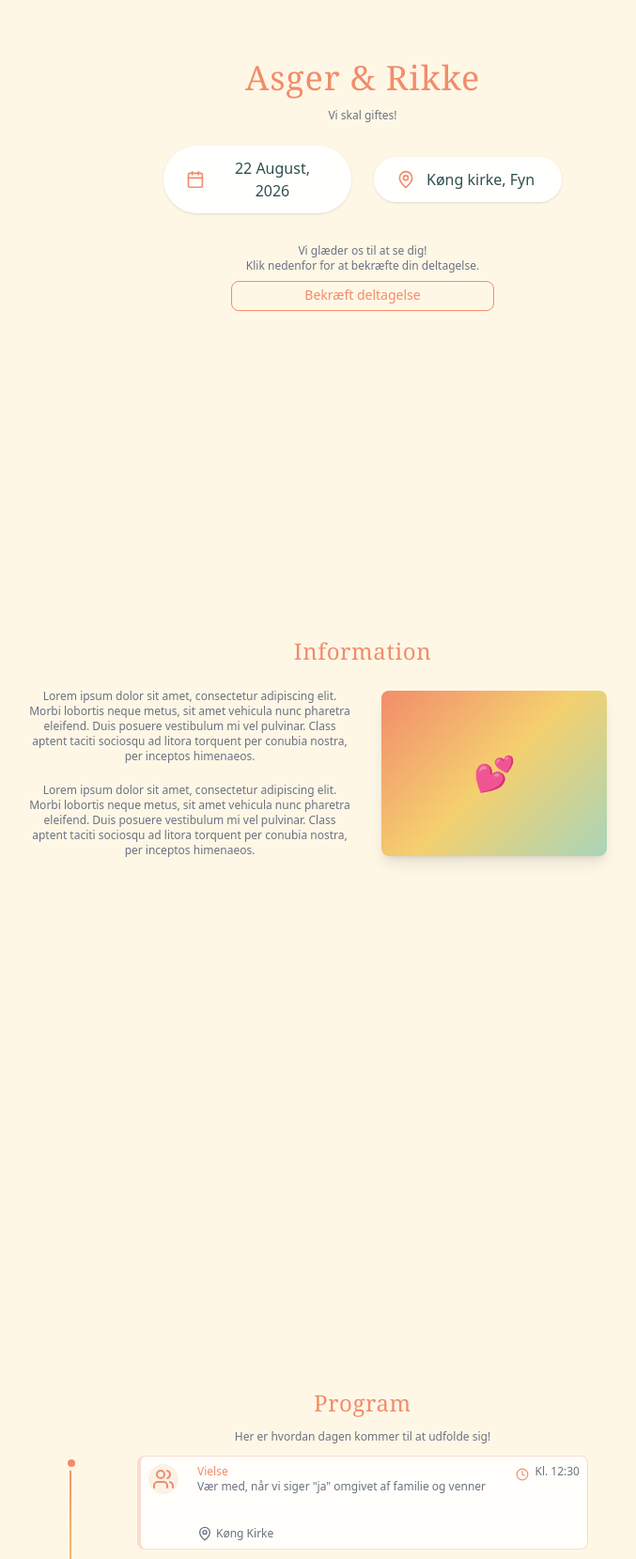
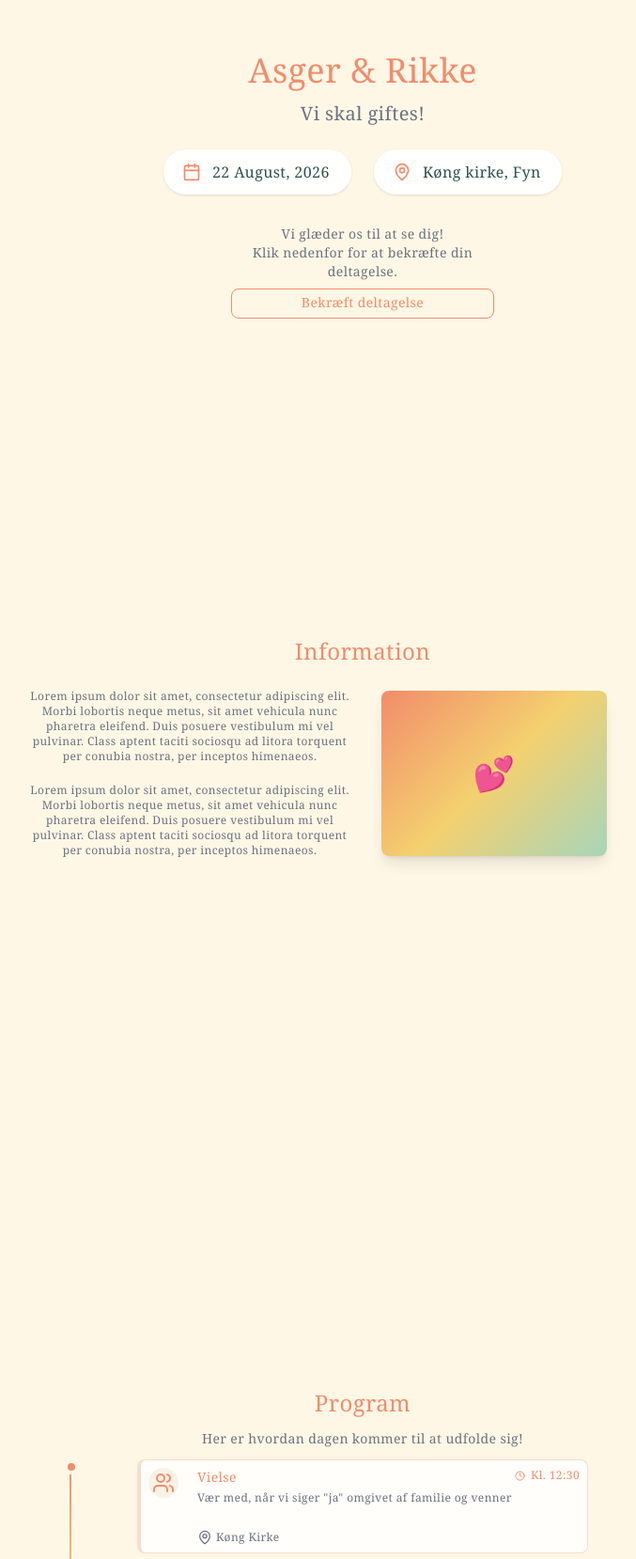
Before and after one commit to KatlaTL/wedding_application, a React (Vite) app: page / in a window 1280 px wide. Shown: the part 203-1862 px from the top of the page at 94% size, without its empty margins (254-931 px from the left). Built offline with nearby package versions, Linux system fonts and the light colour scheme.

Commit message:
added global styles and fixed some minior styling bugs

```diff
--- a/src/components/Button.tsx
+++ b/src/components/Button.tsx
@@ -13,7 +13,7 @@ const Button: React.FC<ButtoneProps> = ({
     ...props
 }) => {
 
-    const baseStyle = "w-full rounded-lg pb-0.5 bg-background border-1 border-[var(--color-primary)] hover:cursor-pointer";
+    const baseStyle = "w-full rounded-lg pb-0.5 bg-background border border-[var(--color-primary)] hover:cursor-pointer";
 
     const variantStyle = variant === "primary"
         ? "text-color-text hover:bg-tertiary/90 hover:border-[var(--color-tertiary)]"
@@ -29,7 +29,7 @@ const Button: React.FC<ButtoneProps> = ({
             sizeStyle = "h-8 text-sm";
             break;
         case "large":
-            sizeStyle = "h-10 text-lg";
+            sizeStyle = "mh-10 text-lg";
             break;
     }
 
--- a/src/components/Section.tsx
+++ b/src/components/Section.tsx
@@ -6,10 +6,10 @@ type SectionType = React.PropsWithChildren<{
 
 const Section: React.FC<SectionType> = ({ title, description, children }) => {
     return (
-        <section className="relative min-h-screen flex flex-col py-20 px-4 overflow-hidden">
+        <section className="relative min-h-screen flex flex-col py-20 overflow-hidden">
             <div className="max-w-4xl mx-auto text-center">
-                <h2 className="text-primary text-2xl font-serif tracking-wide mb-3">{title}</h2>
-                {description && <p className="text-sm text-muted-foreground mb-3">{description}</p>}
+                <h2 className="mb-3">{title}</h2>
+                {description && <p className="!text-sm mb-3">{description}</p>}
 
                 {children}
             </div>
--- a/src/pages/Details.tsx
+++ b/src/pages/Details.tsx
@@ -5,7 +5,7 @@ const Details = () => {
     return (
         <Section title="Information">
             <div className="grid gab-6 grid-cols-2 justify-center items-center">
-                <div className="flex flex-col text-muted-foreground text-sm items-center justify-between p-3 ml-20">
+                <div className="flex flex-col items-center justify-between p-3 ml-20">
                     <p className="pb-5">
                         Lorem ipsum dolor sit amet, consectetur adipiscing elit. Morbi lobortis neque metus, sit amet vehicula nunc pharetra eleifend. Duis posuere vestibulum mi vel pulvinar. Class aptent taciti sociosqu ad litora torquent per conubia nostra, per inceptos himenaeos.
                     </p>
--- a/src/pages/home/Hero.tsx
+++ b/src/pages/home/Hero.tsx
@@ -9,8 +9,8 @@ const Hero = () => {
         <section className="relative min-h-screen flex flex-col items-center justify-center overflow-hidden">
 
             <div className="relative text-center max-w-4xl mx-auto">
-                <h1 className="text-primary text-4xl font-serif tracking-wide">Asger &amp; Rikke</h1>
-                <p className="text-xl text-muted-foreground m-3">Vi skal giftes!</p>
+                <h1>Asger &amp; Rikke</h1>
+                <p className="!text-xl m-3">Vi skal giftes!</p>
 
                 <div className="flex items-center justify-center gap-6 mb-8 mt-6">
                     <InfoTiles text="22 August, 2026" icon={Calendar}/>
@@ -21,7 +21,7 @@ const Hero = () => {
 
             <div className="relative text-center max-w-4xl mx-auto">
                 <div className="w-70 flex-col items-center justify-center">
-                    <p className="text-sm text-muted-foreground mb-2">Vi glæder os til at se dig! <br/> Klik nedenfor for at bekræfte din deltagelse.</p>
+                    <p className="!text-sm  mb-2">Vi glæder os til at se dig! <br/> Klik nedenfor for at bekræfte din deltagelse.</p>
 
                     <Button
                         size="medium"
--- a/src/pages/home/_components/InfoTiles.tsx
+++ b/src/pages/home/_components/InfoTiles.tsx
@@ -8,7 +8,7 @@ type InfoTilesProps = {
 const InfoTiles: React.FC<InfoTilesProps> = ({ text, icon: Icon }) => {
 
     return (
-        <div className="flex items-center gap-3 bg-white/90 backdrop-blur-sm px-6 py-3 rounded-full shadow-sm w-50">
+        <div className="flex items-center gap-3 bg-white/90 backdrop-blur-sm px-5 py-3 rounded-full shadow-sm w-50">
             {Icon && <Icon className="h-5 w-5 text-primary" />}
             <span className="text-base text-color-text">{text}</span>
         </div>
--- a/src/pages/location/Location.tsx
+++ b/src/pages/location/Location.tsx
@@ -18,7 +18,7 @@ const Location = () => {
             <div className="flex gap-2 w-full h-fit border-primary/30 border my-5 text-left p-5 rounded-lg">
                 <Car className="h-4 w-4 text-primary"/>
                 <div>
-                    <h3 className="pb-3">Transport</h3>
+                    <h3 className="pb-2">Transport</h3>
                     <p>Alle steder har rigelig parkering. Hvis du har brug for et lift eller kan tilbyde et til andre gæster, bedes du give os besked i din tilmelding! Vi hjælper gerne med at koordinere samkørsel.</p>
                 </div>
             </div>
--- a/src/pages/location/_components/LocationsTiles.tsx
+++ b/src/pages/location/_components/LocationsTiles.tsx
@@ -4,8 +4,8 @@ import Button from "../../../components/Button"
 
 const LocationTiles = () => {
     return (
-        <div className="w-100 h-65 bg-background-muted rounded-lg border-primary/30 border hover:shadow-lg">
-            <div className="h-[35%] bg-gradient-to-br from-white/20 to-primary/20 flex justify-center items-center">
+        <div className="bg-background-muted rounded-lg border-primary/30 border hover:shadow-lg h-fit">
+            <div className="min-h-20 h-[40%] bg-gradient-to-br from-white/20 to-primary/20 flex justify-center items-center">
                 {/* Placeholder for image */}
                 <MapPin className="text-primary/70 h-8 w-8" />
             </div>
@@ -18,7 +18,7 @@ const LocationTiles = () => {
                         <span>
                             <Clock className="h-[11px] w-[11px] mt-[3px]" />
                         </span>
-                        <p>Kl. 12:30</p>
+                        <p className="!text-primary">Kl. 12:30</p>
                     </div>
                 </div>
                 <p className="pb-3">Køng kirke er der hvor Rikke er konfirmeret og ligger ved siden af Rikkes barndomshjem</p>
@@ -27,7 +27,7 @@ const LocationTiles = () => {
 
                 <Button size="small" className="flex justify-center items-center gap-2">
                     <span>
-                        <MapPin className="text-color-text h-[11px] w-[11px]" />
+                        <MapPin className="text-color-text h-[11px] w-[11px] mt-[1px]" />
                     </span>
                     Se på kortet
                 </Button>
--- a/src/pages/program/_components/ProgramTile.tsx
+++ b/src/pages/program/_components/ProgramTile.tsx
@@ -17,7 +17,7 @@ const ProgramTile: React.FC<ProgramTileProps> = ({
     icon: Icon
 }) => {
     return (
-        <div className="h-25 w-120 bg-background-muted rounded-lg border-primary/30 border-l-4 border-1">
+        <div className="h-25 w-120 bg-background-muted rounded-lg border-primary/30 border-l-4 border-1 hover:shadow-lg">
             <div className="flex flex-row p-2 items-start h-full">
                 <div className="flex rounded-full w-8 h-8 bg-muted justify-center items-center">
                     {Icon && <Icon color="#F28C6B" />}
@@ -25,8 +25,8 @@ const ProgramTile: React.FC<ProgramTileProps> = ({
 
                 <div className="flex flex-col items-start justify-between ml-5 text-muted-foreground flex-1 h-full">
                     <div className="text-left">
-                        <h3 className="text-sm text-color-text">{title}</h3>
-                        <p className="text-xs">{description}</p>
+                        <h3 className="!text-sm pb-1">{title}</h3>
+                        <p>{description}</p>
                     </div>
 
 
@@ -40,9 +40,9 @@ const ProgramTile: React.FC<ProgramTileProps> = ({
 
                 <div className="flex items-start gap-1.5 text-sm text-primary ml-auto">
                     <span>
-                        <Clock className="h-3.5 w-3.5 mt-1" />
+                        <Clock className="h-[11px] w-[11px] mt-[3px]" />
                     </span>
-                    <p>{time}</p>
+                    <p className="!text-primary">{time}</p>
                 </div>
             </div>
         </div>
--- a/src/styles/index.css
+++ b/src/styles/index.css
@@ -13,12 +13,24 @@
 }
 
 @layer {
+    :root {
+        @apply font-serif tracking-wide;
+    }
+
+    h1 {
+        @apply text-primary text-4xl;
+    }
+
+    h2 {
+        @apply text-primary text-2xl;
+    }
+
     h3 {
         @apply text-xs text-primary;
     }
 
     p {
-        @apply text-xs text-muted-foreground;
+        @apply text-xs text-muted-foreground ;
     }
 }
 
```
